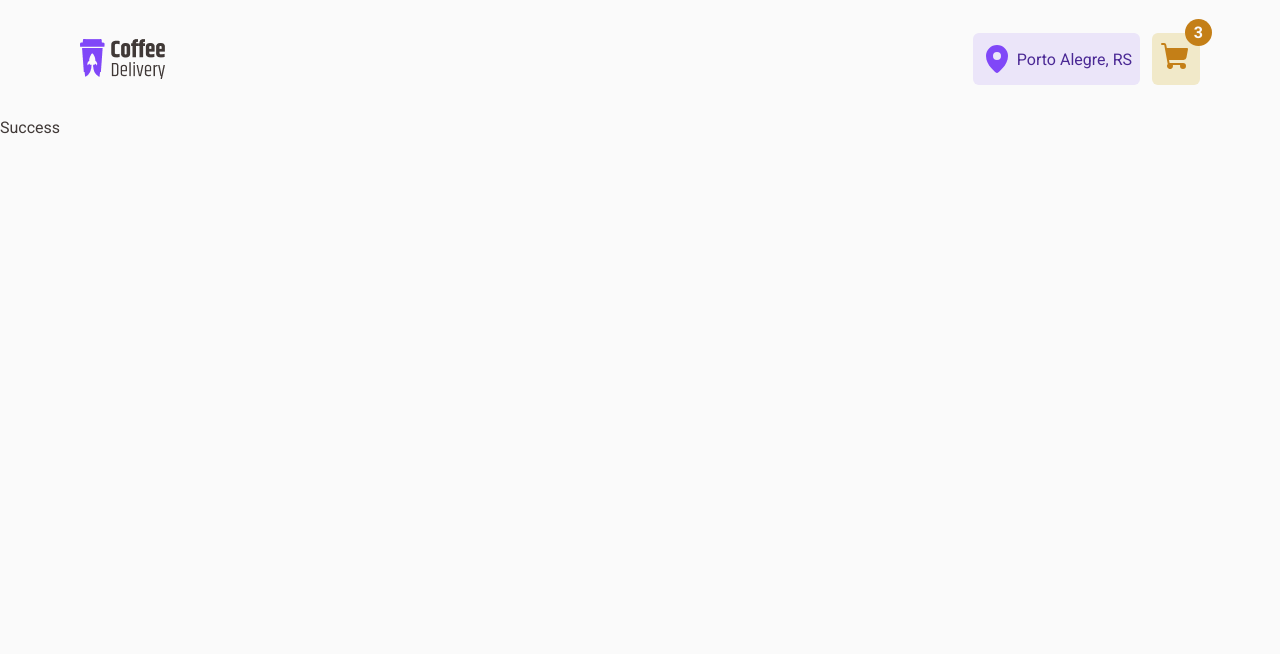
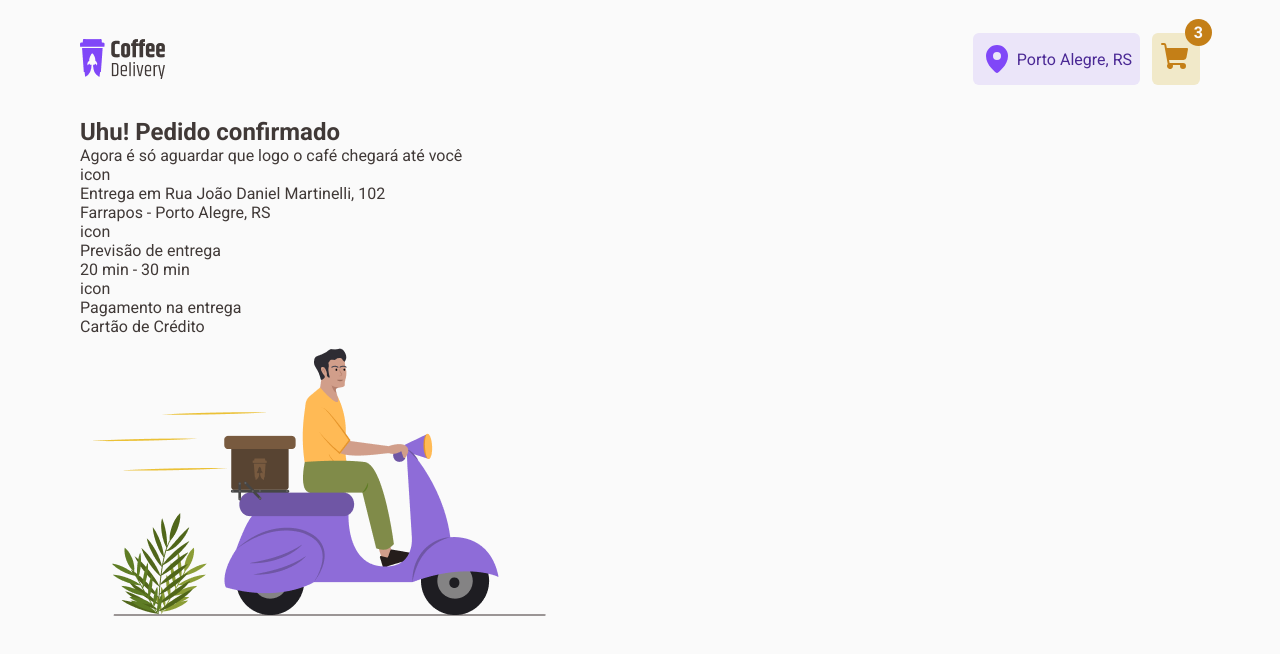
Before and after one commit to viniciusmartins1/react-coffee-delivery, a React (Vite) app: page /success in a window 1280 px wide. Shown: the top 654 px of the page. Built offline with nearby package versions, Linux system fonts and the light colour scheme.

Commit message:
feat: create content to success page

```diff
--- a/src/pages/Success/index.tsx
+++ b/src/pages/Success/index.tsx
@@ -1,3 +1,43 @@
+import { DefaultContainer } from "../Home/styles";
+import imgSuccess from "../../assets/Illustration.png";
+
 export function Success() {
-  return <div>Success</div>;
+  return (
+    <DefaultContainer>
+      <div>
+        <article>
+          <h1>Uhu! Pedido confirmado</h1>
+          <p>Agora é só aguardar que logo o café chegará até você</p>
+        </article>
+        <article>
+          <div>
+            <span>icon</span>
+            <div>
+              <p>
+                Entrega em <span>Rua João Daniel Martinelli, 102</span>
+              </p>
+              <p>Farrapos - Porto Alegre, RS</p>
+            </div>
+          </div>
+
+          <div>
+            <span>icon</span>
+            <div>
+              <p>Previsão de entrega</p>
+              <p>20 min - 30 min</p>
+            </div>
+          </div>
+
+          <div>
+            <span>icon</span>
+            <div>
+              <p>Pagamento na entrega</p>
+              <p>Cartão de Crédito</p>
+            </div>
+          </div>
+        </article>
+      </div>
+      <img src={imgSuccess} alt="" />
+    </DefaultContainer>
+  );
 }
```
Also changed, not shown: src/assets/Illustration.png (added).
